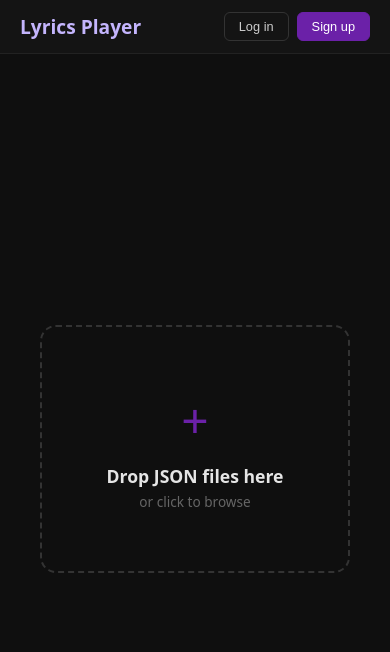
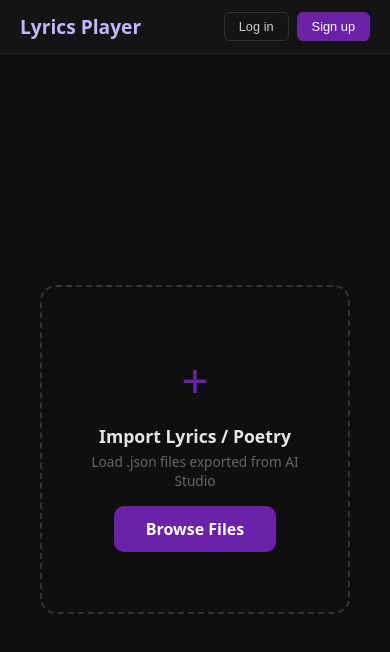
Before and after one commit to Foreverfree96/lyrics-player, a Vue app: page / in a window 390 px wide. Shown: the top 652 px of the page. Built offline with nearby package versions, Linux system fonts and the light colour scheme.

Commit message:
improve import UI with Browse Files button for mobile

```diff
--- a/src/App.vue
+++ b/src/App.vue
@@ -37,9 +37,13 @@
     <div v-if="!playlist.length" class="upload-zone" @dragover.prevent="dragOver = true" @dragleave="dragOver = false" @drop.prevent="handleDrop" :class="{ hover: dragOver }">
       <div class="upload-inner">
         <div class="upload-icon">+</div>
-        <p class="upload-title">Drop JSON files here</p>
-        <p class="upload-sub">or click to browse</p>
-        <input type="file" accept=".json" multiple @change="handleFileInput" class="file-input" />
+        <p class="upload-title">Import Lyrics / Poetry</p>
+        <p class="upload-sub">Load .json files exported from AI Studio</p>
+        <label class="import-btn">
+          Browse Files
+          <input type="file" accept=".json,application/json" multiple @change="handleFileInput" hidden />
+        </label>
+        <input type="file" accept=".json,application/json" multiple @change="handleFileInput" class="file-input" />
       </div>
     </div>
 
@@ -51,7 +55,7 @@
           <h3>Playlist</h3>
           <label class="add-more-btn">
             +
-            <input type="file" accept=".json" multiple @change="handleFileInput" hidden />
+            <input type="file" accept=".json,application/json" multiple @change="handleFileInput" hidden />
           </label>
         </div>
         <div v-for="(item, i) in playlist" :key="i" class="pl-item" :class="{ active: activeIdx === i }" @click="setActive(i)">
@@ -385,6 +389,13 @@ body { background: #0f0f0f; color: #e5e5e5; font-family: system-ui, -apple-syste
 .upload-icon { font-size: 3rem; color: #6b21a8; margin-bottom: 12px; }
 .upload-title { font-size: 1.1rem; font-weight: 700; color: #e5e5e5; }
 .upload-sub { font-size: 0.85rem; color: #666; margin-top: 4px; }
+.import-btn {
+  display: inline-block; margin-top: 16px; padding: 12px 32px;
+  background: #6b21a8; color: #fff; border-radius: 10px;
+  font-weight: 700; font-size: 1rem; cursor: pointer;
+  position: relative; z-index: 2; transition: background 0.15s;
+}
+.import-btn:hover { background: #7c3aed; }
 .file-input {
   position: absolute; inset: 0; opacity: 0; cursor: pointer; width: 100%; height: 100%;
 }
```
